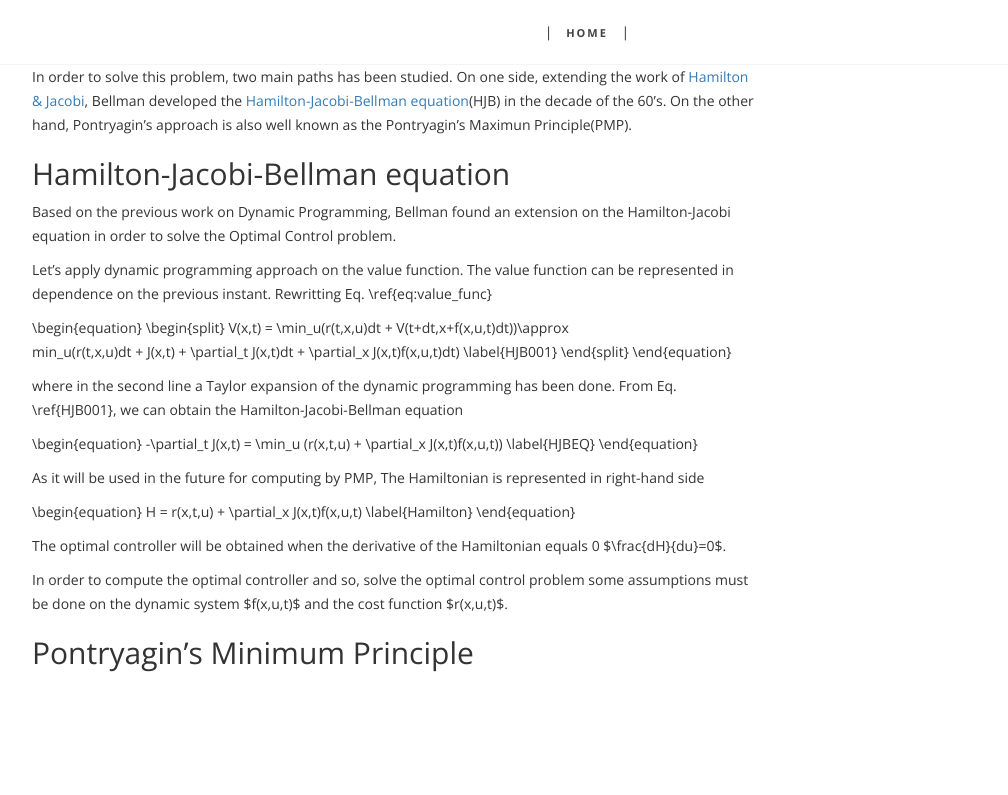
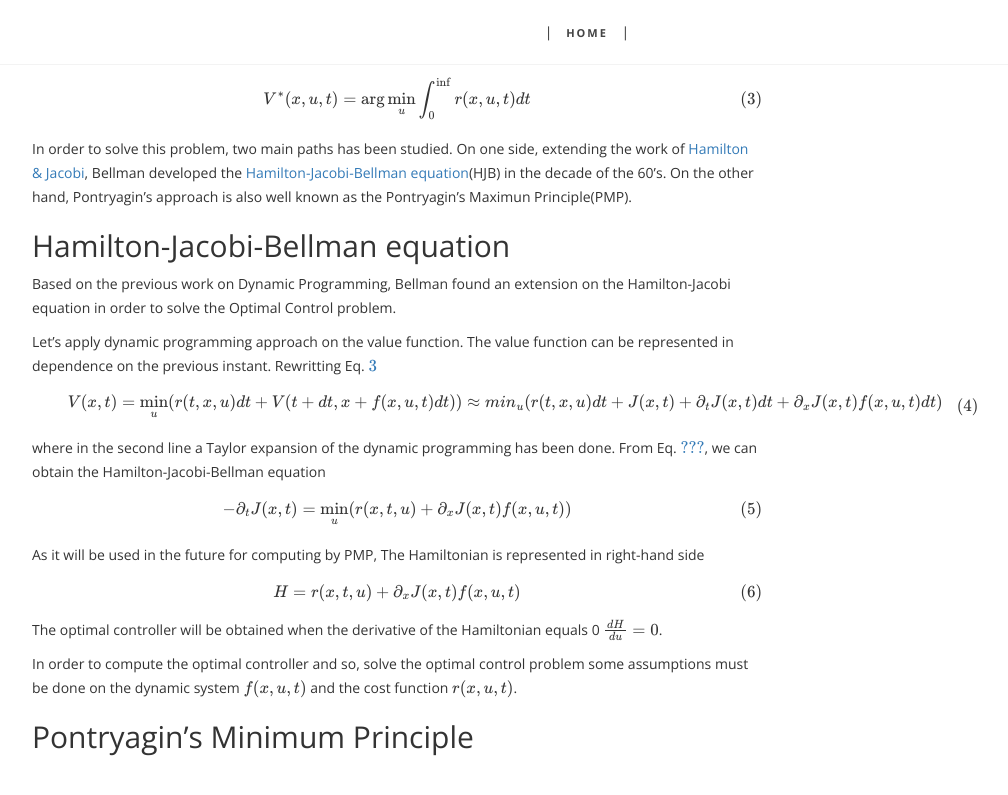
Before and after one commit to TheCamusean/theCamusean.github.io, a Jekyll site: the page built from _posts/2019-05-26-Learning-Optimal-Controllers.markdown, in a window 1280 px wide and 900 px high, scrolled down 1507 px. Shown: the top 795 px of the window, without its empty margins (53-1061 px from the left). Built offline with Jekyll 4.4.1, drawn with Linux system fonts in a browser that asks for light colours; some web fonts are replaced; formulas are drawn with MathJax 3; a script that is not in the unit is left out.

Commit message:
add maths

```diff
--- a/_layouts/post_clean.html
+++ b/_layouts/post_clean.html
@@ -58,7 +58,7 @@ mathjax: true
     </div>
 
 
-
+    {% include mathjax.html %}
       <div class="section" id="post" >
         <div class="container">
             <div class="col-md-8">
```
